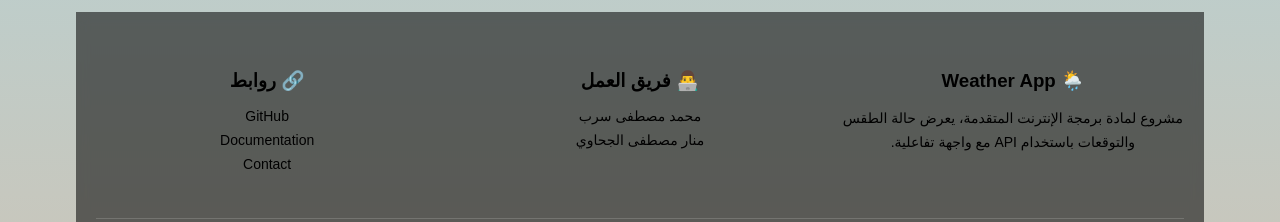
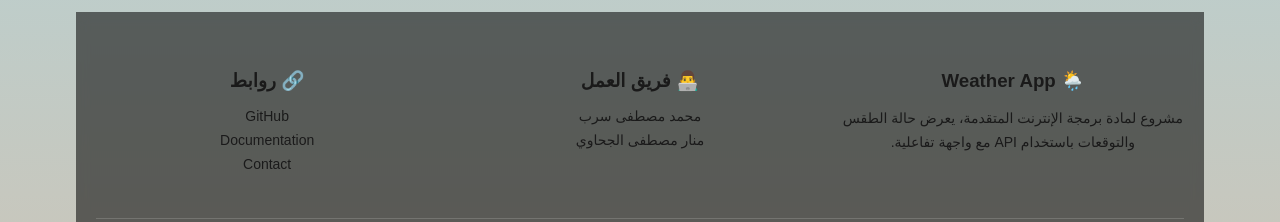
Before and after one commit to mohasarreb/weathr-213, a plain HTML site: page index.html in a window 1280 px wide. Shown: the part 880-1102 px from the top of the page. Drawn offline with nearby package versions, Linux system fonts and the light colour scheme.

Commit message:
Refactor CSS styles for body and footer

```diff
--- a/po.css
+++ b/po.css
@@ -308,13 +308,13 @@ header {
 
 .footer-section h3 {
   margin-bottom: 15px;
-  color: black;
+  color: #1a1a1a;
 }
 
 .footer-section p {
   line-height: 1.7;
   font-size: 14px;
-    color:black;
+    color: #1a1a1a;
 }
 
 .footer-section ul {
@@ -325,11 +325,11 @@ header {
 .footer-section ul li {
   margin-bottom: 8px;
   font-size: 14px;
-    color:black;
+    color:#1a1a1a;
 }
 
 .footer-section ul li a {
-  color: black;
+  color: #1a1a1a;
   text-decoration: none;
   transition: 0.3s;
 }
```
